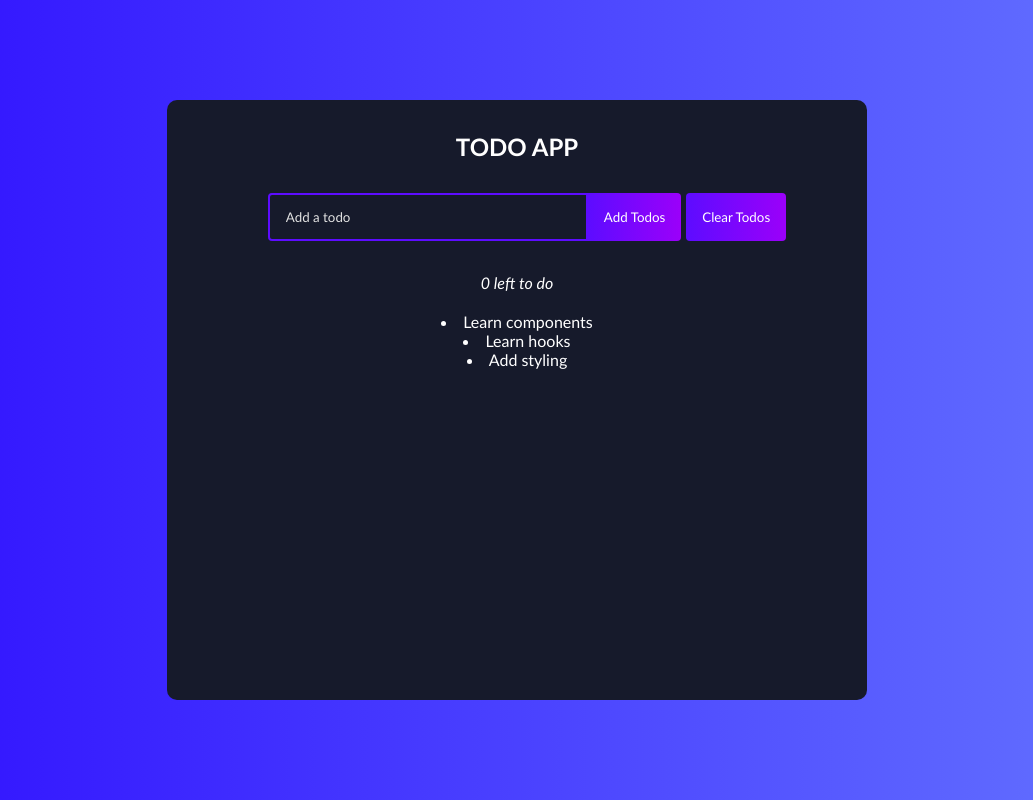
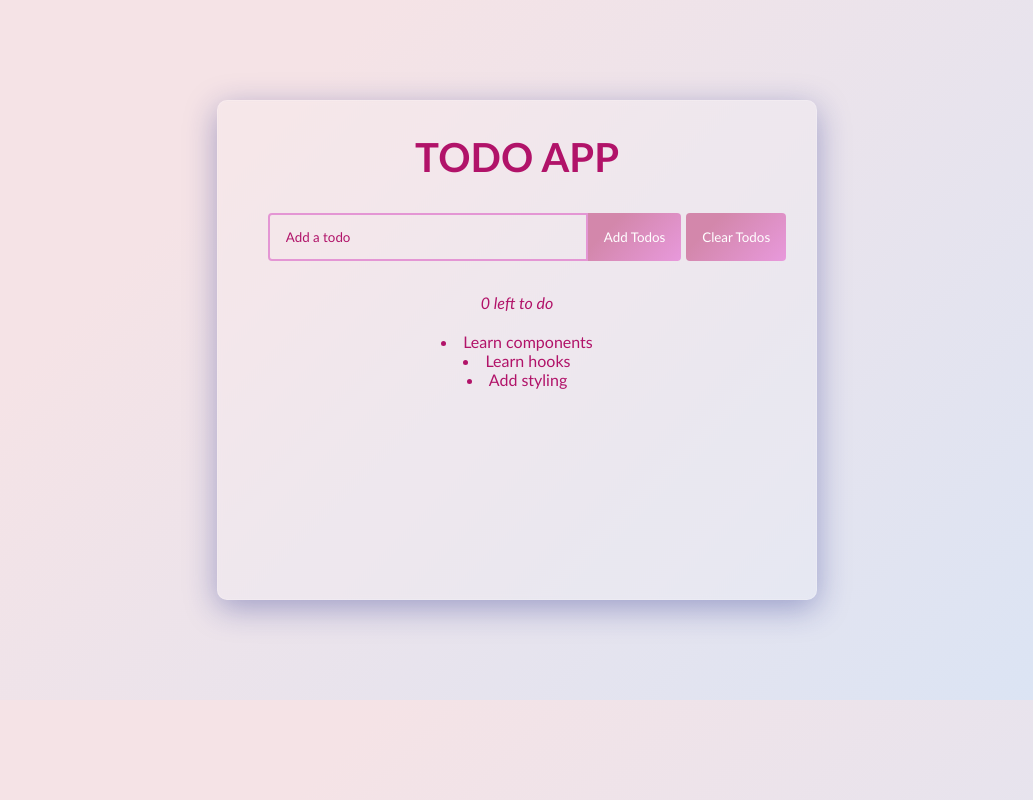
Before and after one commit to VCorak/react-todo, a React (Create React App) app in the folder todo/: page / in a window 1280 px wide. Shown: the whole page, without its empty margins (123-1156 px from the left). Built offline with nearby package versions, Linux system fonts and the light colour scheme.

Commit message:
Changing some app colors

```diff
--- a/todo/src/App.css
+++ b/todo/src/App.css
@@ -6,14 +6,20 @@
     'Lucida Sans', Arial, sans-serif;
 }
 
-body {
+/*body {
     background: linear-gradient(
             90deg,
             rgba(48, 16, 255, 1) 0%,
             rgba(100, 115, 255, 1) 100%
     );
+}*/
+
+body {
+    background-color: #d9e4f5;
+    background-image: linear-gradient(315deg, #d9e4f5 0%, #f5e3e6 74%);
+
 }
-.todo-app {
+/*.todo-app {
     display: flex;
     flex-direction: column;
     justify-content: start;
@@ -24,6 +30,24 @@ body {
     margin: 100px auto;
     border-radius: 10px;
     padding-bottom: 32px;
+}*/
+
+.todo-app {
+    display: flex;
+    flex-direction: column;
+    justify-content: start;
+    width: 600px;
+    min-height: 500px;
+    text-align: center;
+    margin: 100px auto;
+    padding-bottom: 32px;
+    background: rgba( 255, 255, 255, 0.15 );
+    box-shadow: 0 8px 32px 0 rgba( 31, 38, 135, 0.37 );
+    backdrop-filter: blur( 2.5px );
+    -webkit-backdrop-filter: blur( 2.5px );
+    border-radius: 10px;
+    border: 1px solid rgba( 255, 255, 255, 0.18 );
+
 }
 
 .todo-form {
@@ -32,15 +56,15 @@ body {
 
 h1 {
     margin: 32px 0;
-    color: #fff;
-    font-size: 24px;
+    color: #B11369;
+    font-size: 40px;
 }
 
 .todo-input {
     padding: 14px 32px 14px 16px;
     margin-left: 20px;
     border-radius: 4px 0 0 4px;
-    border: 2px solid #5d0cff;
+    border: 2px solid #E496D4;
     outline: none;
     width: 320px;
     background: transparent;
@@ -48,7 +72,7 @@ h1 {
 }
 
 .todo-input::placeholder {
-    color: #e2e2e2;
+    color: #B11369;
 }
 
 .add-todo-button {
@@ -57,11 +81,8 @@ h1 {
     border-radius: 0 4px 4px 0;
     cursor: pointer;
     outline: none;
-    background: linear-gradient(
-            90deg,
-            rgba(93, 12, 255, 1) 0%,
-            rgba(155, 0, 250, 1) 100%
-    );
+    background-color: #e899dc;
+    background-image: linear-gradient(315deg, #e899dc 0%, #d387ab 74%);
     color: #fff;
     text-transform: capitalize;
 }
@@ -73,21 +94,18 @@ h1 {
     border-radius: 4px 4px 4px 4px;
     cursor: pointer;
     outline: none;
-    background: linear-gradient(
-            90deg,
-            rgba(93, 12, 255, 1) 0%,
-            rgba(155, 0, 250, 1) 100%
-    );
+    background-color: #e899dc;
+    background-image: linear-gradient(315deg, #e899dc 0%, #d387ab 74%);
     color: #fff;
     text-transform: capitalize;
 }
 
 .left-todo {
-   color: white;
+   color: #B11369;
    font-style: italic;
     margin-bottom: 20px;
 }
 
 li {
-    color: white;
+    color: #B11369;
 }
```
